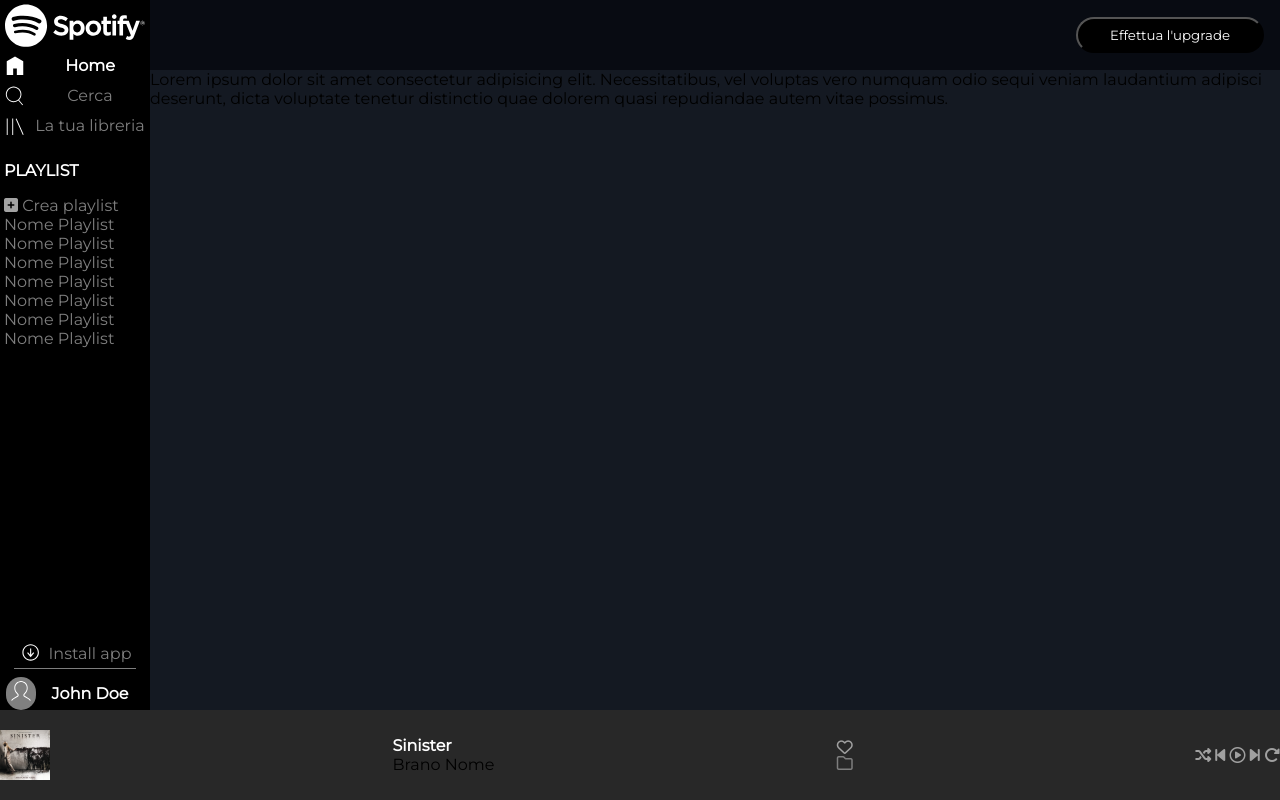
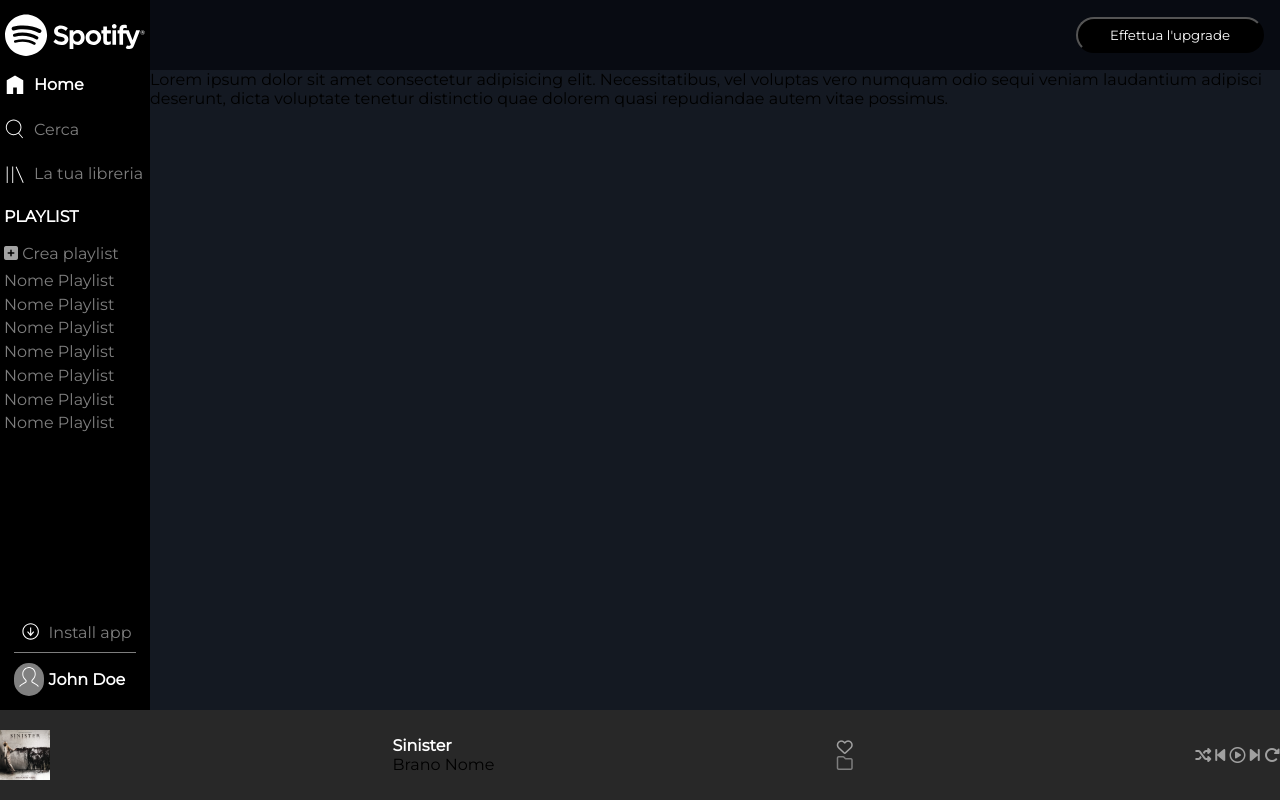
Before and after one commit to Michelazani/html-css-spotifyweb, a plain HTML site: page index.html in a window 1280 px wide. Drawn offline with Linux system fonts and the light colour scheme.

Commit message:
margini all'header

```diff
--- a/index.html
+++ b/index.html
@@ -38,13 +38,13 @@
 
                     <div class="flex ">
                         <img class="flex" src="./img/home.svg" alt="home img">
-                        <span class="display-none white">Home</span>
+                        <span class=" display-none white ">Home</span>
                     </div>
 
 
-                    <div class="flex ">
+                    <div class="flex  ">
                         <img src="./img/search.svg" alt="search img">
-                        <span class="display-none">Cerca</span>
+                        <span class="display-none ">Cerca</span>
                     </div>
 
                     <div class="flex ">
@@ -74,7 +74,7 @@
 
             <section class="">
                 <div >
-                    <div class="flex flex-start border-bottom">
+                    <div class="flex  border-bottom">
                         <img  src="./img/download.svg" alt="dowload logo">
                         <span class="display-none"> Install app</span>
 
--- a/style/style.css
+++ b/style/style.css
@@ -29,6 +29,7 @@
 }
 
 
+
 /* HEADER */
 body div.wrapper header{
     width: 60px;
@@ -53,6 +54,11 @@ header img{
     border-radius: 50px;
 }
 
+.white,
+.uppercase{
+    color: white;
+    font-weight: bold;
+}
 
 /* MAIN */
 
@@ -147,12 +153,6 @@ footer.taskbar img{
     ul{
     color: rgb(126, 126, 126);
     width: 100%;
-}
-
-    .white,
-    .uppercase{
-        color: white;
-        font-weight: bold;
     }
 
     .uppercase{
@@ -164,16 +164,16 @@ footer.taskbar img{
             width: calc(100vw - 150px);
     }
 
-
-
+    .flex-start{
+        justify-content: flex-start;
+    }
     .display-none-media{
         display: none;
     }
 
     .display-none{
-        display: inline-block;
         width: 100%;
-        justify-content: center;
+        justify-content: start;
         align-items: center;
         display: flex;
         padding: 0.25rem;
@@ -187,11 +187,12 @@ footer.taskbar img{
 
     .border-bottom{
         border-bottom: 1px solid rgb(126, 126, 126);
-        margin: 0.5rem;
+        margin: 0.5rem 0;
     }
 
-
-
+    div.wrapper header *{
+        margin: 0.3rem 0;
+    }
 
 }
 
@@ -213,4 +214,5 @@ footer.taskbar img{
 
 @media screen and (min-width: 992px) {
 
+
 }
```
